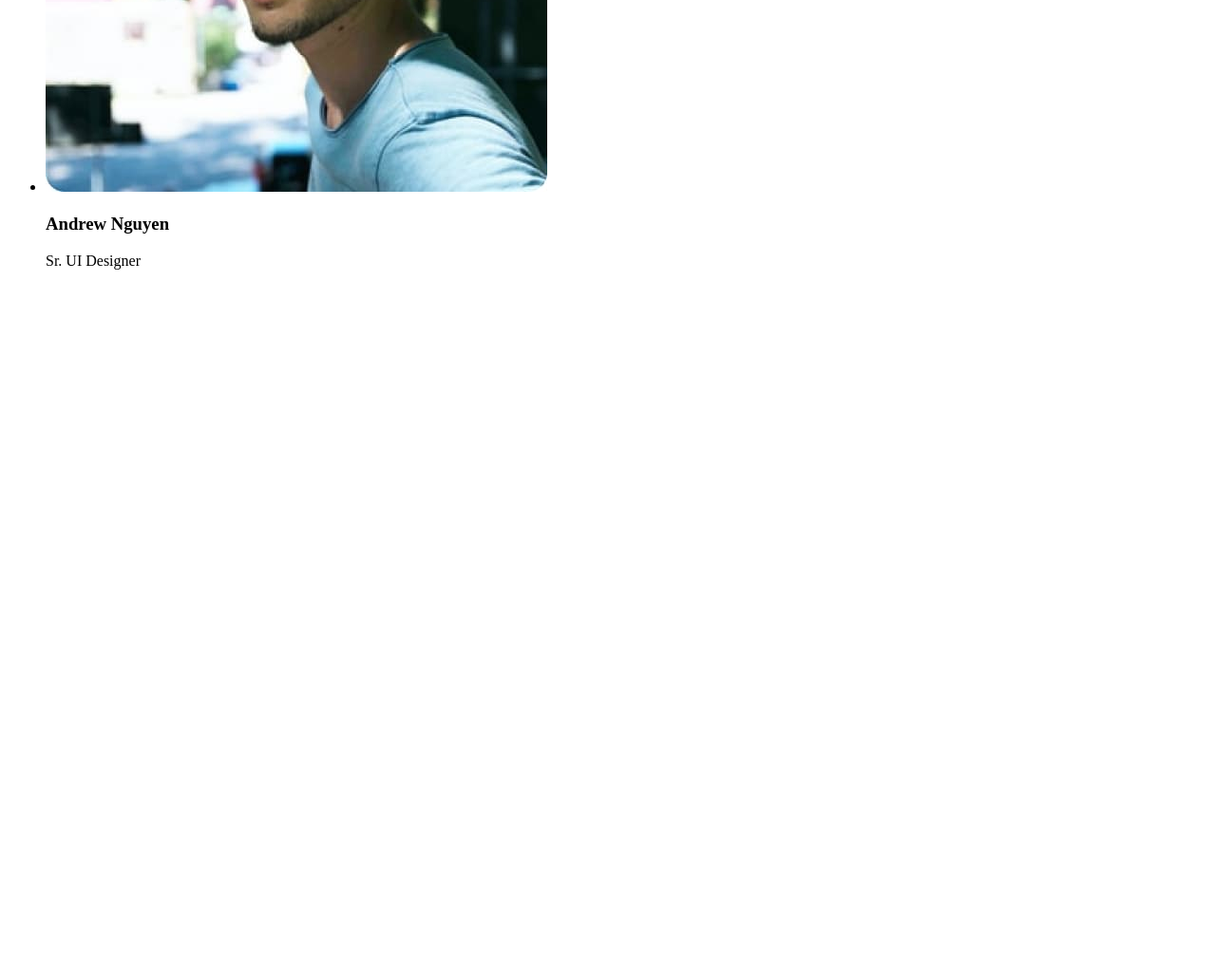
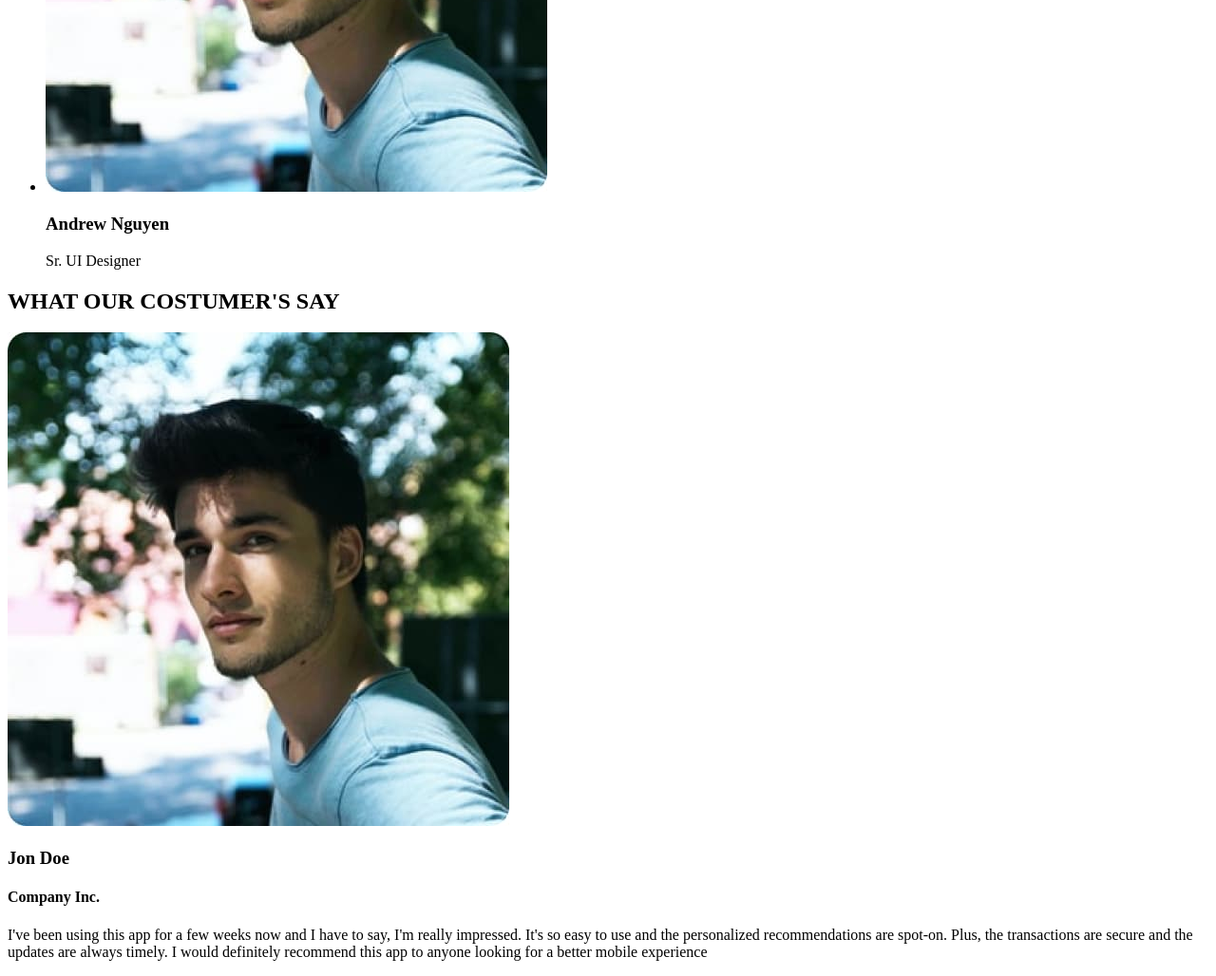
Before and after one commit to HlibNikitin/blended-15_16, a plain HTML site: page index.html in a window 1280 px wide. Shown: the part 4195-5223 px from the top of the page at 95% size. Before the commit the page ends 4495 px from the top, so only its background shows below. Drawn offline with Linux system fonts and the light colour scheme.

Commit message:
section costumers

```diff
--- a/index.html
+++ b/index.html
@@ -140,6 +140,21 @@
         </ul>
       </section>
       <!--End of section Our Team -->
+      <!-- What our costumer`s say -->
+      <section>
+        <h2>WHAT OUR COSTUMER'S SAY</h2>
+        <img src="./Images/oneman.jpg" alt="Jon Doe" />
+        <h3>Jon Doe</h3>
+        <h4>Company Inc.</h4>
+        <p>
+          I've been using this app for a few weeks now and I have to say, I'm
+          really impressed. It's so easy to use and the personalized
+          recommendations are spot-on. Plus, the transactions are secure and the
+          updates are always timely. I would definitely recommend this app to
+          anyone looking for a better mobile experience
+        </p>
+      </section>
+      <!-- End os section What our costumer`s say -->
     </main>
     <footer></footer>
   </body>
```
